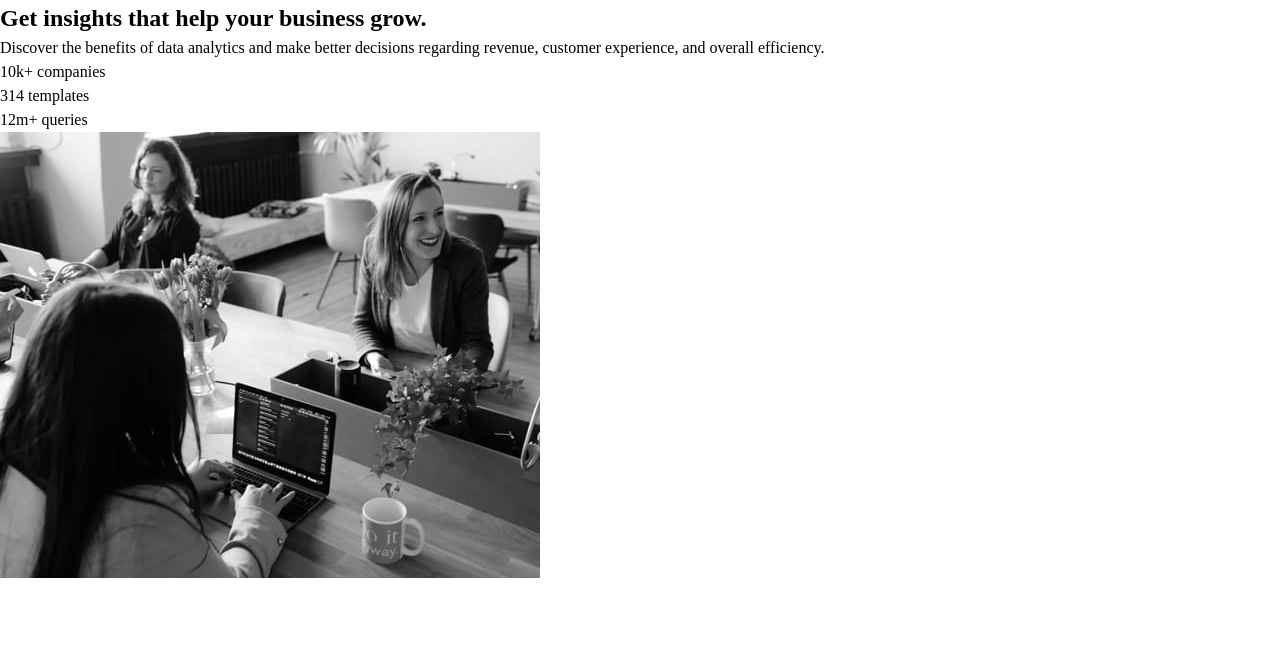
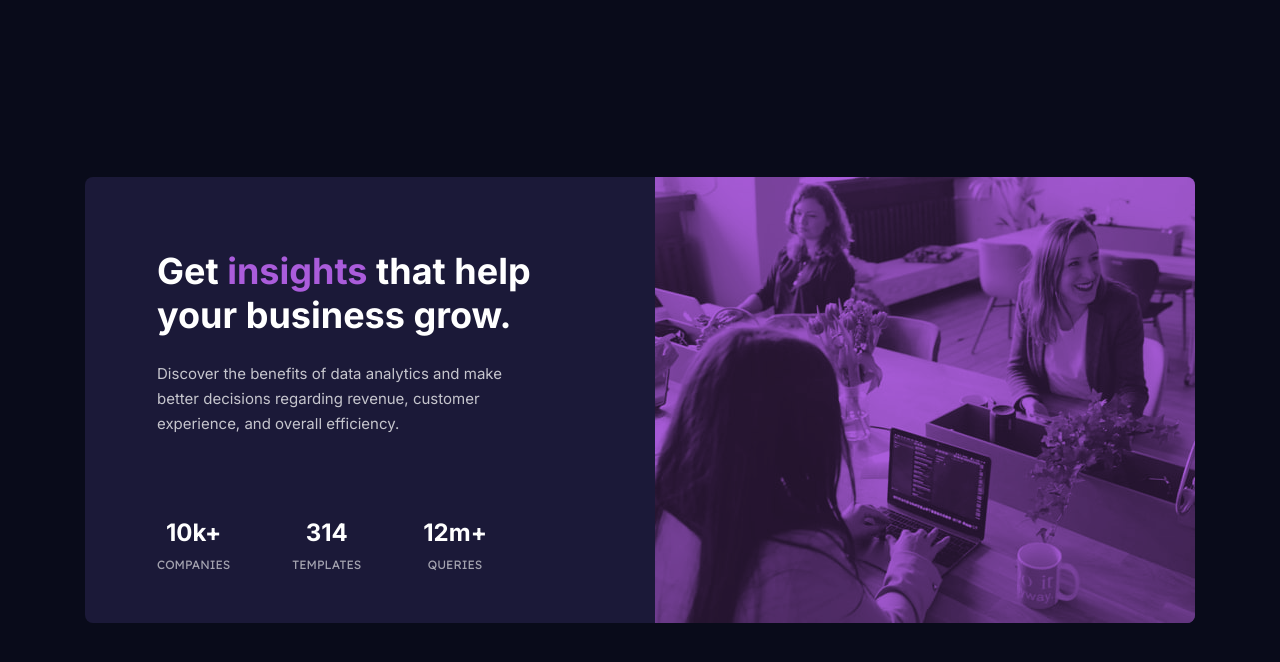
Before and after one commit to burrijw/fm-stats-preview-card, a plain HTML site: page index.html in a window 1280 px wide. Drawn offline with Linux system fonts and the light colour scheme.

Commit message:
switched to ul for stats

```diff
--- a/index.html
+++ b/index.html
@@ -1,49 +1,64 @@
 <!DOCTYPE html>
 <html lang="en">
-
   <head>
-  <meta charset="UTF-8">
-  <meta name="viewport" content="width=device-width, initial-scale=1.0">
-  <!-- displays site properly based on user's device -->
-
-  <link rel="icon" type="image/png" sizes="32x32" href="./images/favicon-32x32.png">
-  <!-- link up them google fonts babay!!! -->
-  <link rel="preconnect" href="https://fonts.gstatic.com">
-  <link href="https://fonts.googleapis.com/css2?family=Inter:wght@400;700&family=Lexend+Deca&display=swap"
-    rel="stylesheet">
-  <!-- stylesheet -->
-  <link rel="stylesheet" href="styles.css">
-
+    <meta charset="UTF-8" />
+    <meta name="viewport" content="width=device-width, initial-scale=1.0" />
+    <link
+      rel="icon"
+      type="image/png"
+      sizes="32x32"
+      href="./images/favicon-32x32.png"
+    />
+    <link rel="preconnect" href="https://fonts.gstatic.com" />
+    <link
+      href="https://fonts.googleapis.com/css2?family=Inter:wght@400;700&family=Lexend+Deca&display=swap"
+      rel="stylesheet"
+    />
+    <link rel="stylesheet" href="styles.css" />
     <title>Frontend Mentor | Stats preview card component</title>
-
   </head>
 
   <body>
+    <main class="card">
+      <h1 class="visually-hidden">Statistics Preview</h1>
 
-  <main class="main">
-    <!-- start main section for infographic -->
-    <article class="container">
-      <!-- start infographic card  -->
-      <div class="text-content">
-        <!-- this side of the card has the text and stats/labels  -->
-        <div class="headings-wrapper">
-          <h2 class="heading">Get <span>insights</span> that help your business grow.</h2>
-          <p class="subheading">Discover the benefits of data analytics and make better decisions regarding revenue,
-            customer experience, and overall efficiency.
+      <div class="card__image">
+        <picture>
+          <source
+            media="(min-width: 72.5rem)"
+            srcset="./images/image-header-desktop.jpg"
+          />
+          <img
+            class="card__image"
+            src="/images/image-header-mobile.jpg"
+            alt="people working on laptops around a table, talking and laughing"
+          />
+        </picture>
+      </div>
+      <div class="card__content">
+        <h2 class="card__title">
+          Get <span>insights</span> that help your business grow.
+        </h2>
+        <p class="card__summary">
+          Discover the benefits of data analytics and make better decisions
+          regarding revenue, customer experience, and overall efficiency.
         </p>
+
+        <ul class="stats">
+          <li>
+            <span>10k+</span>
+            <span>companies</span>
+          </li>
+          <li>
+            <span>314</span>
+            <span>templates</span>
+          </li>
+          <li>
+            <span>12m+</span>
+            <span>queries</span>
+          </li>
+        </ul>
       </div>
-        <div class="stats-container">
-          <div class="stats">10k+ <span class="stats-label">companies</span></div>
-          <div class="stats">314 <span class="stats-label">templates</span></div>
-          <div class="stats">12m+ <span class="stats-label">queries</span></div>
-        </div>
-      </div>
-      <div class="image">
-        <!-- this side is the image  -->
-        <img src="/images/image-header-desktop.jpg" alt="people around a table laughing" srcset="">
-      </div>
-    </article>
     </main>
   </body>
-
 </html>
--- a/styles.css
+++ b/styles.css
@@ -6,47 +6,208 @@
   --width-desktop: 1440px;
 
   /* Colors */
-  --dark-blue: hsl(233, 47%, 7%);
-  --blue: hsl(244, 38%, 16%);
-  --violet: #ab5cdb;
+  --blue-200: hsl(233, 47%, 7%);
+  --blue-100: hsl(244, 38%, 16%);
+  --violet: hsl(277, 64%, 61%);
   --white-100: hsl(0, 0%, 100%);
   --white-75: hsla(0, 0%, 100%, 0.75);
   --white-60: hsla(0, 0%, 100%, 0.6);
 
   /* Type */
   --font-size: 15px;
-  --font-inter: "Inter", sans-serif;
-  --font-deca: "Lexend Deca", sans-serif;
+  --font-inter: 'Inter', sans-serif;
+  --font-deca: 'Lexend Deca', sans-serif;
+
+  /* Sizing */
+  --max-width: 327px;
 }
 
 /*
   Josh's Custom CSS Reset
   https://www.joshwcomeau.com/css/custom-css-reset/
 */
-*, *::before, *::after {
+*,
+*::before,
+*::after {
   box-sizing: border-box;
 }
 * {
   margin: 0;
 }
-html, body {
-  height: 100%;
-}
+
 body {
   line-height: 1.5;
   -webkit-font-smoothing: antialiased;
-
 }
-img, picture, video, canvas, svg {
+img,
+picture,
+video,
+canvas,
+svg {
   display: block;
   max-width: 100%;
 }
-input, button, textarea, select {
+input,
+button,
+textarea,
+select {
   font: inherit;
 }
-p, h1, h2, h3, h4, h5, h6 {
+p,
+h1,
+h2,
+h3,
+h4,
+h5,
+h6 {
   overflow-wrap: break-word;
 }
-#root, #__next {
+#root,
+#__next {
   isolation: isolate;
 }
+
+/* Visually Hidden Class */
+
+.visually-hidden:not(:focus):not(:active) {
+  clip: rect(0 0 0 0);
+  clip-path: inset(50%);
+  height: 1px;
+  overflow: hidden;
+  position: absolute;
+  white-space: nowrap;
+  width: 1px;
+}
+
+/* Styles */
+
+html,
+body {
+  background-color: var(--blue-200);
+}
+
+body {
+  font-family: var(--font-inter);
+  color: var(--white-100);
+  /* Center the card on the body */
+  display: grid;
+  place-content: center;
+  padding-inline: 1rem;
+  padding-block: 3rem;
+  min-height: 100vh;
+}
+
+.card {
+  background-color: var(--blue-100);
+  max-width: var(--max-width);
+  border-radius: 8px;
+  overflow: hidden;
+}
+
+.card__image {
+  background-color: var(--violet);
+}
+
+picture {
+  height: 100%;
+}
+
+.card img {
+  mix-blend-mode: multiply;
+  opacity: 0.8;
+  object-fit: cover;
+}
+
+.card__content {
+  display: flex;
+  flex-direction: column;
+  padding: 2rem;
+  padding-block-start: 2.5rem;
+  text-align: center;
+}
+
+.card__title {
+  font-size: 1.75rem;
+  line-height: 2rem;
+  font-weight: bold;
+  margin-block-end: 1rem;
+}
+
+.card__title span {
+  color: var(--violet);
+}
+
+.card__summary {
+  color: var(--white-75);
+  font-size: 0.9375rem;
+  line-height: 1.5625rem;
+  margin-block-end: 2.5rem;
+}
+
+.stats {
+  text-align: center;
+  padding: 0;
+  list-style-type: none;
+  justify-self: end;
+  display: flex;
+  align-items: center;
+  flex-direction: column;
+  gap: 1.5rem;
+}
+
+.stats li {
+  width: min-content;
+}
+
+.stats li span:first-child {
+  font-size: 1.5rem;
+  font-weight: bold;
+}
+
+.stats li span:last-child {
+  color: var(--white-60);
+  font-size: 0.75rem;
+  text-transform: uppercase;
+  font-family: var(--font-deca);
+}
+
+/* Styles for larger screens over 768px */
+
+@media (min-width: 72.5rem) {
+  :root {
+    --max-width: 1110px;
+  }
+
+  .card {
+    display: flex;
+    flex-direction: row-reverse;
+  }
+
+  .card__content {
+    max-width: 570px;
+    text-align: left;
+    padding: 4.5rem;
+    padding-block-end: 3rem;
+  }
+
+  .card__title {
+    font-size: 2.25rem;
+    line-height: 2.75rem;
+    max-width: 18ch;
+    margin-block-end: 1.5rem;
+  }
+
+  .card__summary {
+    max-width: 38ch;
+    margin-block-end: auto;
+  }
+
+  .card__image {
+    min-height: 100%;
+  }
+
+  .stats {
+    flex-direction: row;
+    gap: 3.875rem;
+  }
+}
```
Lines whose indentation alone changed are shown as unchanged.
